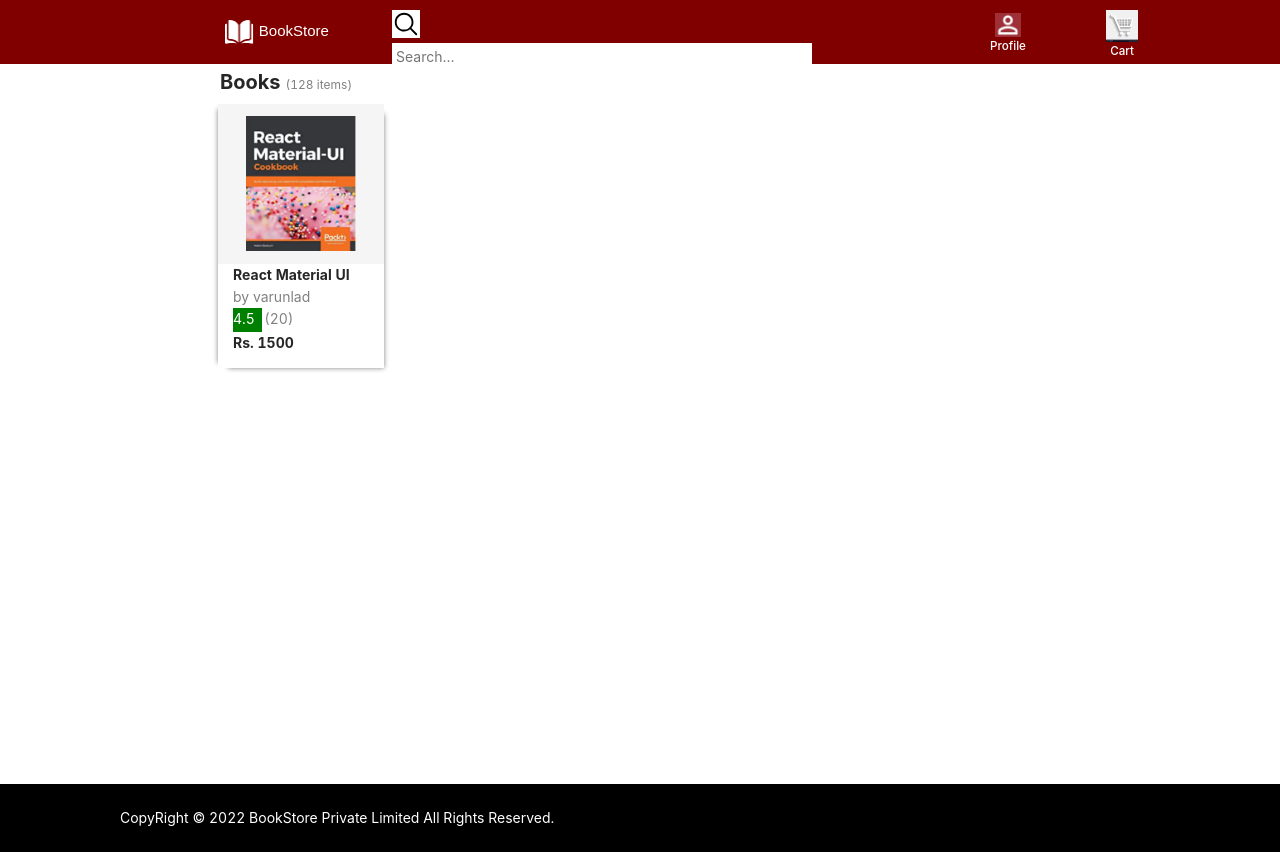
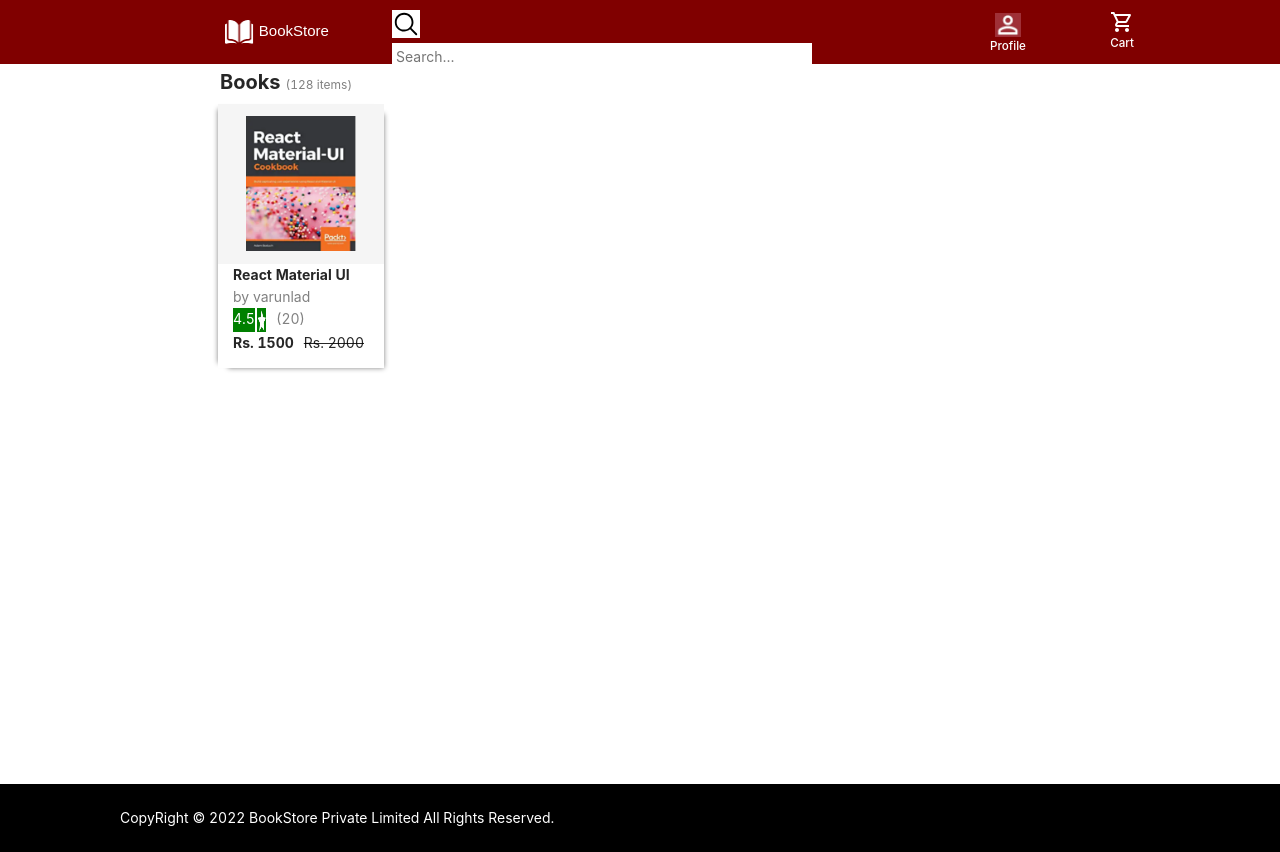
Before and after one commit to varunlad/BookStoreReact, a React (Create React App) app: page /Home in a window 1280 px wide. Built offline with nearby package versions, Linux system fonts and the light colour scheme.

Commit message:
[Varun] Refactor:  Book Component is Refactored

```diff
--- a/package.json
+++ b/package.json
@@ -4,6 +4,7 @@
   "private": true,
   "dependencies": {
     "@emotion/react": "^11.7.1",
+    "@mui/icons-material": "^5.2.5",
     "@emotion/styled": "^11.6.0",
     "@mui/material": "^5.0.2",
     "@testing-library/jest-dom": "^5.16.1",
--- a/src/component/BookComponent/BookComponent.css
+++ b/src/component/BookComponent/BookComponent.css
@@ -43,3 +43,15 @@
 .fainttext{
     color:gray;
 }
+#div2da{
+    margin-left: 10px;
+    text-decoration: line-through;
+}
+.div2d{
+    display: flex;
+}
+.satrclass{
+    height: 3vh;
+    width: 15%;
+    margin-right: 10px;
+}
--- a/src/component/BookComponent/BookComponent.jsx
+++ b/src/component/BookComponent/BookComponent.jsx
@@ -1,6 +1,7 @@
 import React from 'react'
 import './BookComponent.css'
 import img1 from '../../asserts/material.png'
+import img3 from '../../asserts/greenstart.jpeg'
 import img2 from '../../asserts/star.png'
 
 function BookComponent() {
@@ -17,11 +18,13 @@
                     by varunlad
                 </div>
                 <div className="div2c">
-                    <div className="divc2ca">4.5 * </div>
+                    <div className="divc2ca">4.5 </div>
+                    <img src={img3} alt="" className="satrclass" />
                     <div className="fainttext">(20)</div>
                 </div>
                 <div className="div2d">
                    <b> Rs. 1500</b>
+                   <p id="div2da">Rs. 2000</p>
                 </div>
             </div>
         </div>
--- a/src/component/Header/Header.css
+++ b/src/component/Header/Header.css
@@ -63,6 +63,7 @@
     width: 5%;
     position:relative;
     left: 450px;
+    margin-top: 10px;
 }
 .logo3{
     height: 4vh;
--- a/src/component/Header/Header.jsx
+++ b/src/component/Header/Header.jsx
@@ -6,6 +6,7 @@
 import img4 from '../../asserts/cart.jpg'
 import { Input } from 'antd'
 import Profilepopper from '../Profilepoper/Profilepopper'
+import ShoppingCartOutlinedIcon from '@mui/icons-material/ShoppingCartOutlined';
 
 function Header() {
     return (
@@ -28,7 +29,8 @@
             <h5 className="ts"> Profile</h5>
             </div>
             <div className="HeaderCart">
-            <img src={img4} alt="" style={{backgroundColor:'transperent',border:null,borderColor:'transparent'}} class="logo3"/>
+            {/* <img src={img4} alt="" style={{backgroundColor:'transperent',border:null,borderColor:'transparent'}} class="logo3"/>  */}
+            <ShoppingCartOutlinedIcon/>
             <h5 className="ts"> Cart</h5>
             </div>
         </div>
```
Also changed, not shown: src/asserts/greenstart.jpeg (added), 1 other file (tests, documents, lock files or other folders).
